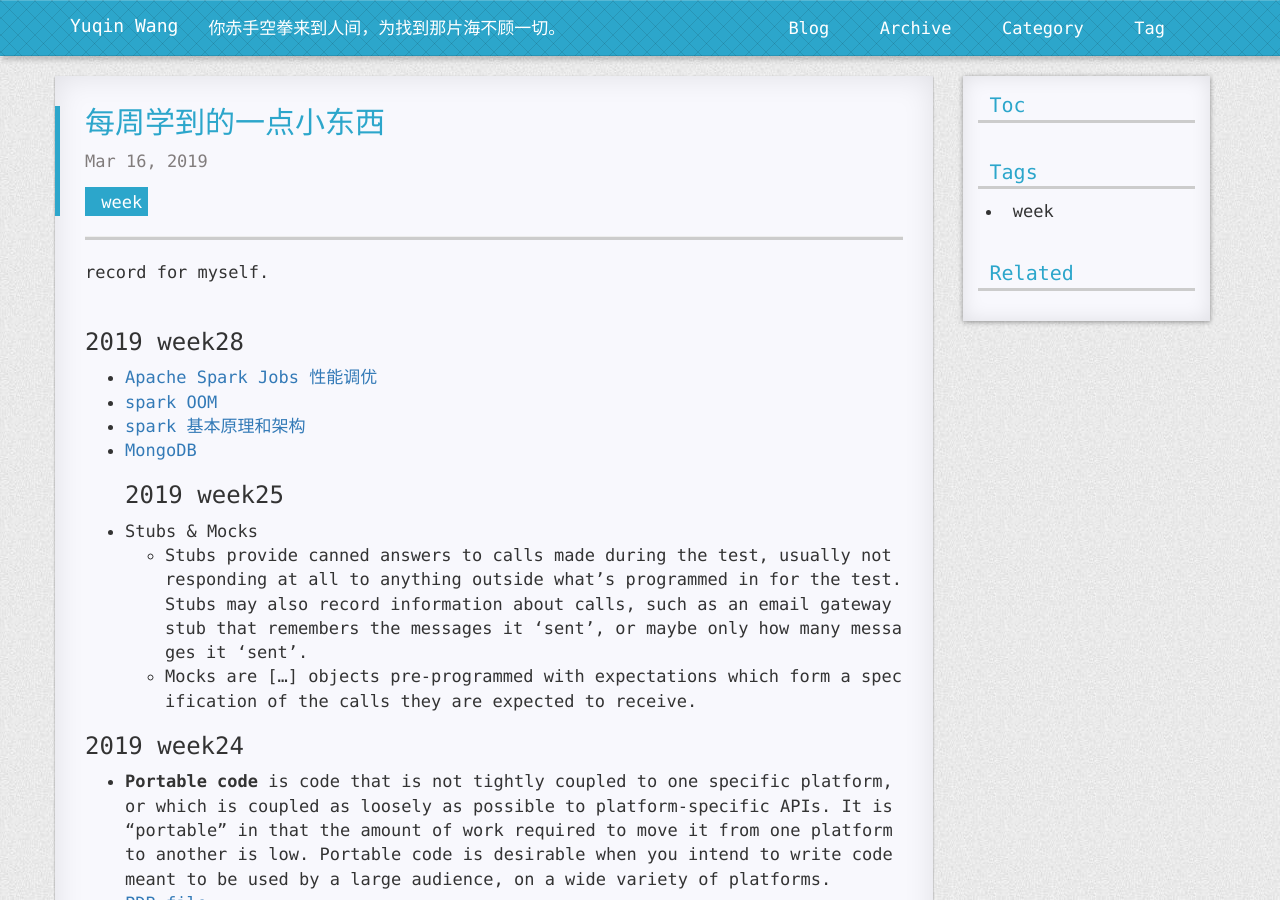
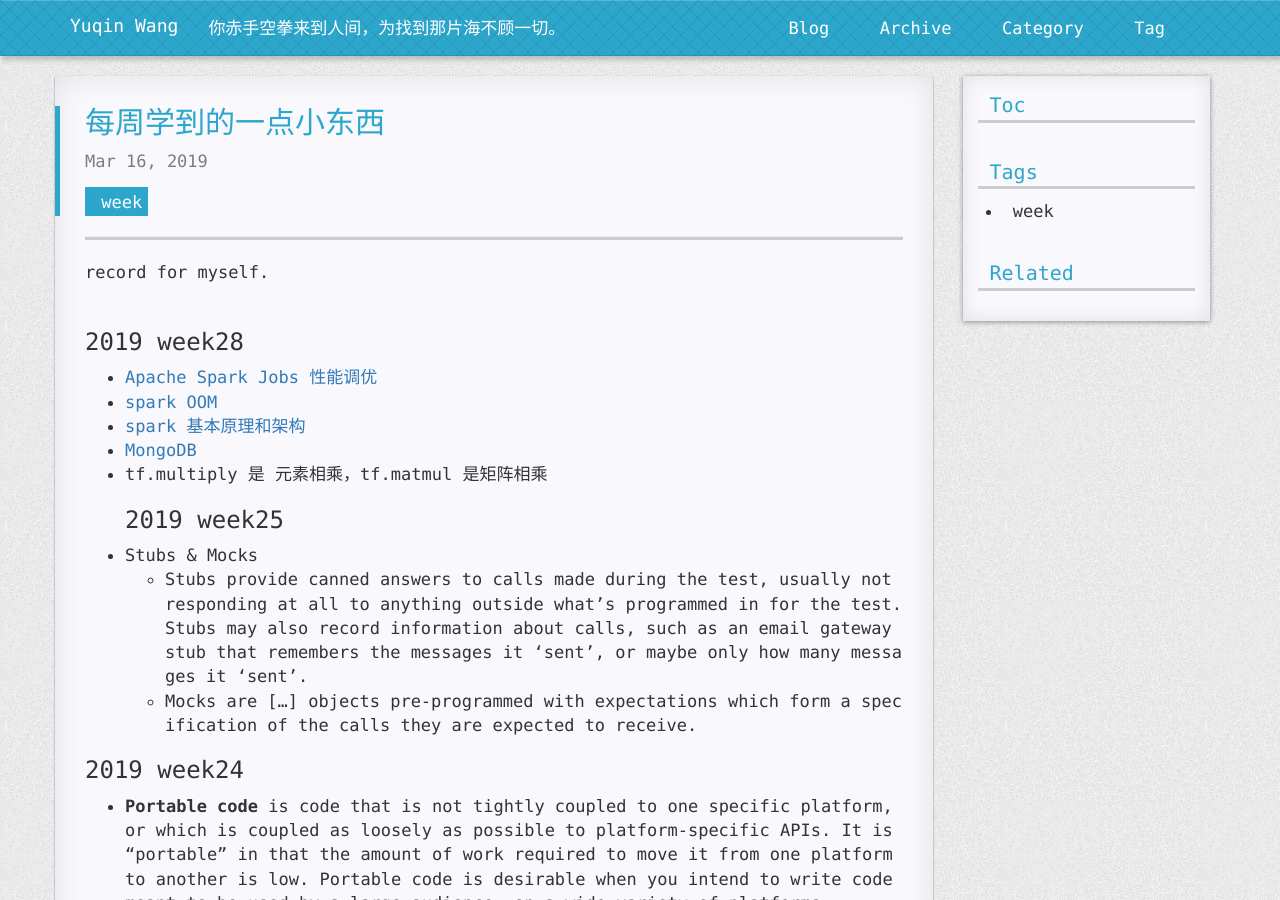
Before and after one commit to yukia-yuqin/blog, a Jekyll site: the page built from _posts/2019-03-16-record-every-week.md, in a window 1280 px wide and 900 px high. Built offline with Jekyll 4.4.1, drawn with Linux system fonts in a browser that asks for light colours; nearby versions of some CDN libraries; comment, search, counter and statistics services are not loaded; a style sheet for code colours, icons or effects is not loaded.

Commit message:
Update 2019-03-16-record-every-week.md

```diff
--- a/_posts/2019-03-16-record-every-week.md
+++ b/_posts/2019-03-16-record-every-week.md
@@ -11,6 +11,7 @@ record for myself.<br>
 - [spark OOM](https://blog.csdn.net/yhb315279058/article/details/51035631)
 - [spark 基本原理和架构](https://www.cnblogs.com/tgzhu/p/5818374.html)
 - [MongoDB](https://zhuanlan.zhihu.com/p/58632184)
+- tf.multiply 是 元素相乘，tf.matmul 是矩阵相乘
 ### 2019 week25
 - Stubs & Mocks
    - Stubs provide canned answers to calls made during the test, usually not responding at all to anything outside what's programmed in for the test. Stubs may also record information about calls, such as an email gateway stub that remembers the messages it 'sent', or maybe only how many messages it 'sent'.
```
